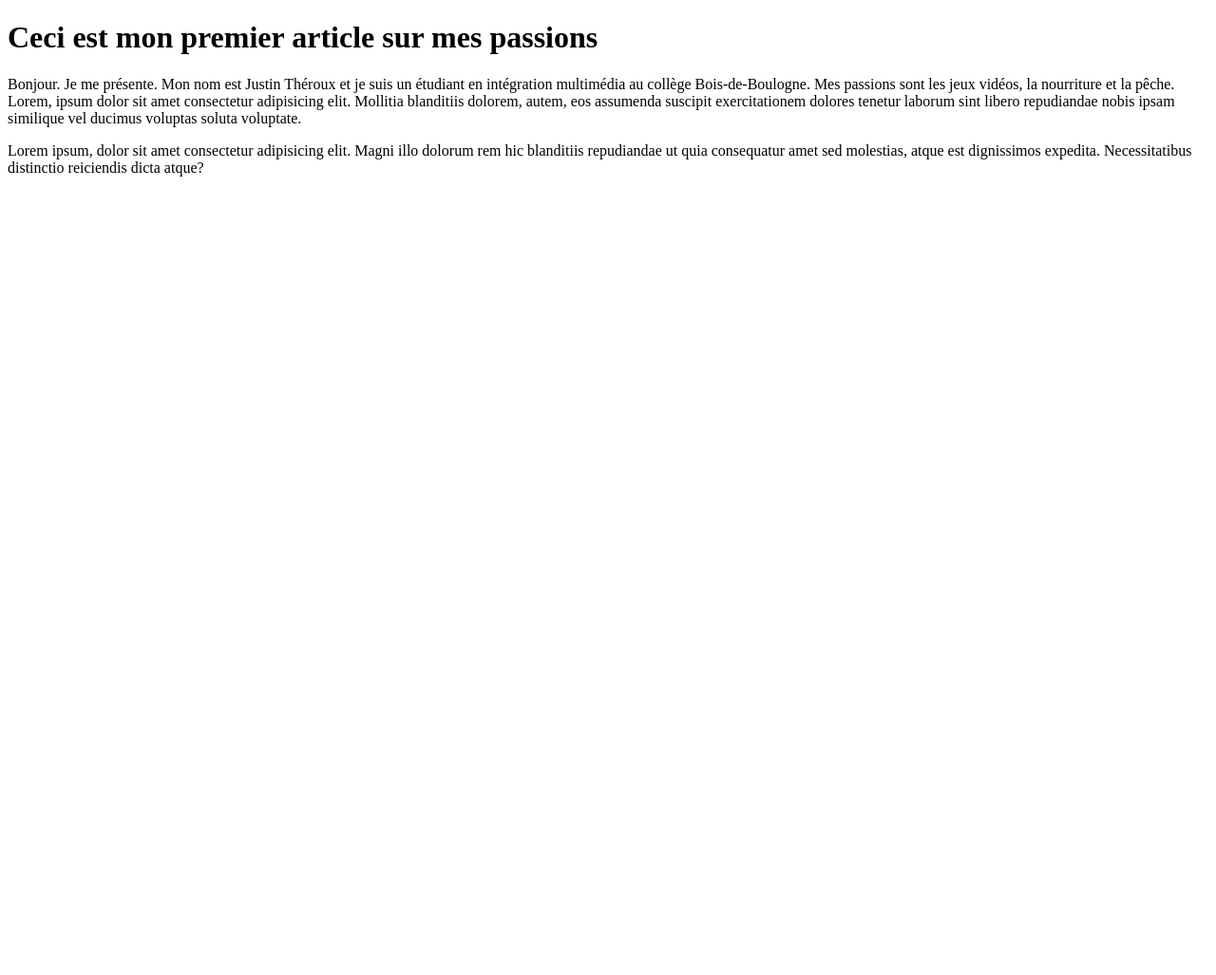
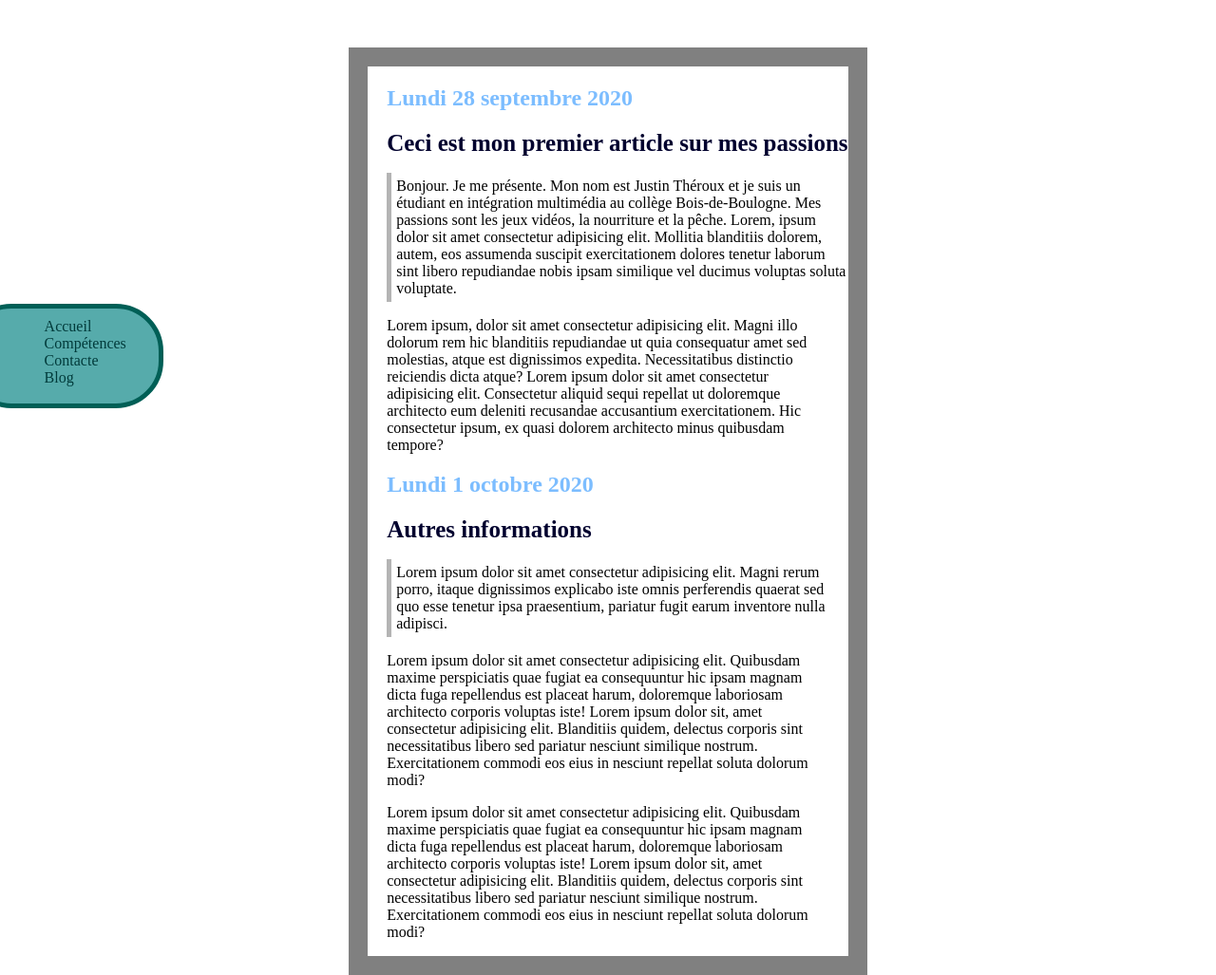
Before and after one commit to justintheroux/justintheroux.github.io, a plain HTML site: page Blog.html in a window 1280 px wide. Shown: the whole page at 95% size. Before the commit the page ends 800 px from the top, so only its background shows below. Drawn offline with Linux system fonts and the light colour scheme.

Commit message:
Projet fini

```diff
--- a/Blog.css
+++ b/Blog.css
@@ -11,3 +11,62 @@ li{
    padding: 10px; color: blue;
 
 }
+
+
+#nav{
+    position:fixed;
+    top:40%;
+    left:-3%;
+    border : thick solid rgb(0, 95, 86);
+    border-width: 5px;
+    border-radius: 50px;
+    width:200px;
+    height: 100px;
+    background-color: rgba(0, 128, 128, 0.664);
+    z-index:10;
+}
+#nav a{
+position:relative;
+left:80px;
+top:10px;
+color: rgb(0, 59, 59);
+}
+#nav a:hover{
+    color:white;
+    }
+
+
+.container{
+
+
+    border : thick solid gray;
+    border-width: 20px;
+
+    margin-top:50px;
+    margin-left: auto;
+    margin-right: auto ;
+    width:40%;
+    height: 90%;
+
+}
+.container p{
+padding-left:20px ;
+padding-right:20px ;
+
+}
+.container h2{
+    padding-left:20px ;
+    color: rgb(124, 189, 255);
+}
+.container h1{
+    padding-left:20px ;
+    font-size: 25px;
+    color: rgb(0, 0, 46);
+    }
+.container #paragraphe1{
+    border-left: solid 5px rgb(180, 180, 180);
+    position:relative;
+    left:20px;
+    padding:5px;
+    padding-right:20px ;
+}
--- a/Blog.html
+++ b/Blog.html
@@ -5,14 +5,29 @@
     <meta charset="UTF-8">
     <meta name="viewport" content="width=device-width, initial-scale=1.0">
     <title>Document</title>
-    <link rel="stylesheet" type href="cssBlog.css">
+    <link rel="stylesheet" type href="Blog.css">
 
 </head>
 
 <body>
-    <div class="paragraphe1">
+
+    <div id="nav">
+        <a href="index.html#lienAccueil">Accueil</a><br>
+        <a href="index.html#lienCompetences">Compétences</a><br>
+        <a href="index.html#lienContacte">Contacte</a><br>
+        <a href="Blog.html">Blog</a>
+    </div>
+
+
+
+    <div class="container">
+
+        <h2>Lundi 28 septembre 2020</h2>
+
         <h1>Ceci est mon premier article sur mes passions</h1>
-        <p>Bonjour. Je me présente. Mon nom est Justin Théroux et je suis un étudiant en intégration multimédia au
+
+        <p id="paragraphe1">Bonjour. Je me présente. Mon nom est Justin Théroux et je suis un étudiant en intégration
+            multimédia au
             collège Bois-de-Boulogne. Mes passions sont les jeux vidéos, la nourriture et la pêche. Lorem, ipsum dolor
             sit amet consectetur adipisicing elit. Mollitia blanditiis dolorem, autem, eos assumenda suscipit
             exercitationem dolores tenetur laborum sint libero repudiandae nobis ipsam similique vel ducimus voluptas
@@ -20,9 +35,33 @@
 
         <p>Lorem ipsum, dolor sit amet consectetur adipisicing elit. Magni illo dolorum rem hic blanditiis repudiandae
             ut quia consequatur amet sed molestias, atque est dignissimos expedita. Necessitatibus distinctio reiciendis
-            dicta atque?</p>
+            dicta atque? Lorem ipsum dolor sit amet consectetur adipisicing elit. Consectetur aliquid sequi repellat ut
+            doloremque architecto eum deleniti recusandae accusantium exercitationem. Hic consectetur ipsum, ex quasi
+            dolorem architecto minus quibusdam tempore?</p>
 
 
+
+
+        <h2>Lundi 1 octobre 2020</h2>
+
+        <h1>Autres informations</h1>
+
+
+        <p id="paragraphe1">Lorem ipsum dolor sit amet consectetur adipisicing elit. Magni rerum porro, itaque
+            dignissimos explicabo iste
+            omnis perferendis quaerat sed quo esse tenetur ipsa praesentium, pariatur fugit earum inventore nulla
+            adipisci.</p>
+
+        <p>Lorem ipsum dolor sit amet consectetur adipisicing elit. Quibusdam maxime perspiciatis quae fugiat ea
+            consequuntur hic ipsam magnam dicta fuga repellendus est placeat harum, doloremque laboriosam architecto
+            corporis voluptas iste! Lorem ipsum dolor sit, amet consectetur adipisicing elit. Blanditiis quidem,
+            delectus corporis sint necessitatibus libero sed pariatur nesciunt similique nostrum. Exercitationem commodi
+            eos eius in nesciunt repellat soluta dolorum modi?</p>
+        <p>Lorem ipsum dolor sit amet consectetur adipisicing elit. Quibusdam maxime perspiciatis quae fugiat ea
+            consequuntur hic ipsam magnam dicta fuga repellendus est placeat harum, doloremque laboriosam architecto
+            corporis voluptas iste! Lorem ipsum dolor sit, amet consectetur adipisicing elit. Blanditiis quidem,
+            delectus corporis sint necessitatibus libero sed pariatur nesciunt similique nostrum. Exercitationem commodi
+            eos eius in nesciunt repellat soluta dolorum modi?</p>
     </div>
 
 
```
